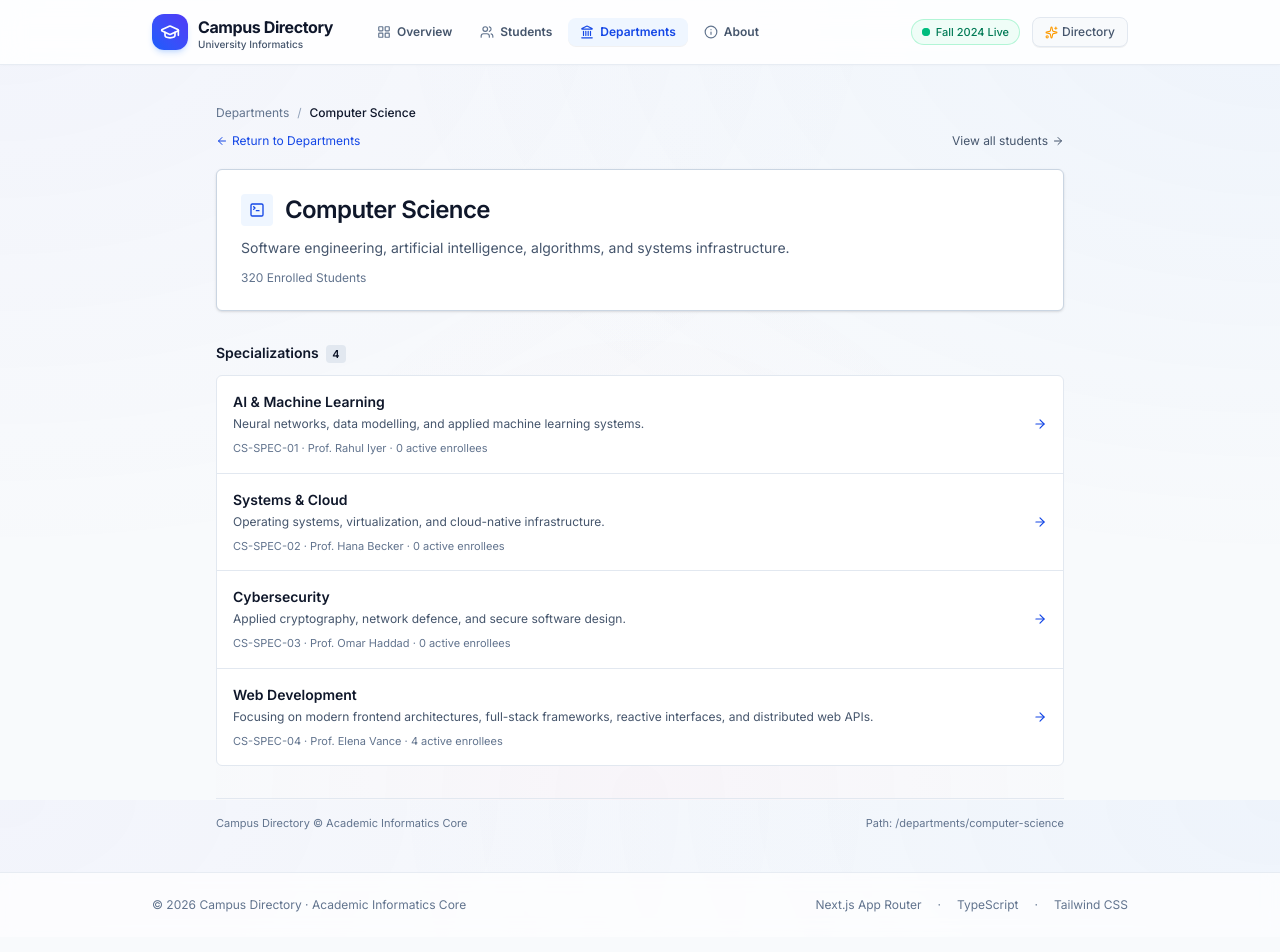
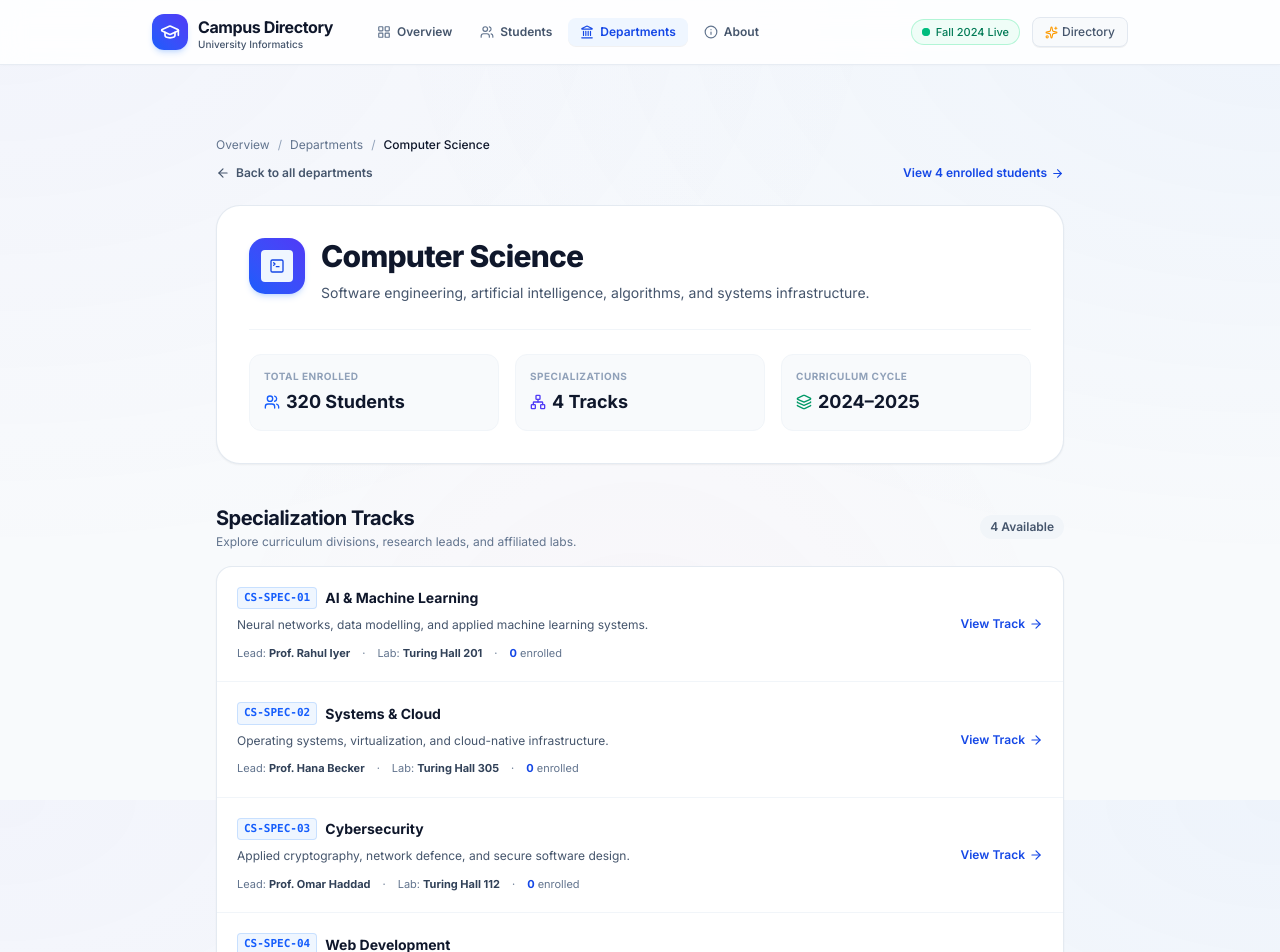
Before and after one commit to nishit546/Student_directory_nextjs, a Next.js app: page /departments/computer-science in a window 1280 px wide. Shown: the top 952 px of the page. Built offline with nearby package versions, Linux system fonts and the light colour scheme.

Commit message:
feat(department): add faculty statistics, track lead metadata, and enrolled student roster

```diff
--- a/src/app/departments/[department]/page.tsx
+++ b/src/app/departments/[department]/page.tsx
@@ -1,11 +1,12 @@
 import Link from "next/link";
 import { notFound } from "next/navigation";
-import { ArrowLeft, ArrowRight } from "lucide-react";
+import { ArrowLeft, ArrowRight, Network, Users, BookOpen, Layers } from "lucide-react";
 import Container from "@/components/Container";
 import Breadcrumbs from "@/components/Breadcrumbs";
 import DepartmentIcon from "@/components/DepartmentIcon";
 import PageFooter from "@/components/PageFooter";
-import { departments, getDepartment, studentsInSpecialization } from "@/data/campus";
+import StudentCard from "@/components/StudentCard";
+import { departments, getDepartment, students, studentsInSpecialization } from "@/data/campus";
 
 export function generateStaticParams() {
   return departments.map((d) => ({ department: d.slug }));
@@ -16,50 +17,166 @@ export default async function DepartmentPage({ params }: { params: Promise<{ dep
   const dept = getDepartment(department);
   if (!dept) notFound();
 
+  // Get all students enrolled in this department
+  const deptStudents = students.filter((s) => s.department === dept.slug);
+
   return (
+    <div className="py-8">
       <Container size="lg">
-      <Breadcrumbs items={[{ label: "Departments", href: "/departments" }, { label: dept.name }]} />
-      <div className="mt-3 mb-5 flex items-center justify-between text-xs">
-        <Link href="/departments" className="flex items-center gap-1 text-blue-700 hover:underline">
-          <ArrowLeft size={12} /> Return to Departments
+        <Breadcrumbs
+          items={[
+            { label: "Overview", href: "/" },
+            { label: "Departments", href: "/departments" },
+            { label: dept.name },
+          ]}
+        />
+
+        <div className="mt-3 mb-6 flex items-center justify-between text-xs">
+          <Link
+            href="/departments"
+            className="inline-flex items-center gap-1.5 font-semibold text-slate-600 hover:text-slate-900 transition-colors"
+          >
+            <ArrowLeft size={14} /> Back to all departments
           </Link>
-        <Link href={`/students?department=${dept.slug}`} className="flex items-center gap-1 text-slate-600 hover:text-slate-900">
-          View all students <ArrowRight size={12} />
+          <Link
+            href={`/students?department=${dept.slug}`}
+            className="inline-flex items-center gap-1 font-semibold text-blue-700 hover:underline"
+          >
+            <span>View {deptStudents.length} enrolled students</span>
+            <ArrowRight size={13} />
           </Link>
         </div>
 
-      <section className="rounded-md border border-slate-300 bg-white p-6 shadow-sm">
-        <div className="flex items-center gap-3">
+        {/* Department Hero Card */}
+        <section className="overflow-hidden rounded-3xl border border-slate-200/90 bg-white p-6 sm:p-8 shadow-xs">
+          <div className="flex flex-col sm:flex-row sm:items-center justify-between gap-6">
+            <div className="flex items-start gap-4">
+              <div className="flex h-14 w-14 shrink-0 items-center justify-center rounded-2xl bg-gradient-to-tr from-blue-600 to-indigo-600 text-white shadow-md shadow-blue-500/20">
                 <DepartmentIcon name={dept.icon} />
-          <h1 className="text-2xl font-semibold tracking-tight">{dept.name}</h1>
               </div>
-        <p className="mt-3 max-w-xl text-sm text-slate-600">{dept.description}</p>
-        <p className="mt-3 text-xs text-slate-500">{dept.enrolled} Enrolled Students</p>
+              <div>
+                <h1 className="text-2xl sm:text-3xl font-extrabold tracking-tight text-slate-900">
+                  {dept.name}
+                </h1>
+                <p className="mt-2 text-sm leading-relaxed text-slate-600 max-w-xl">
+                  {dept.description}
+                </p>
+              </div>
+            </div>
+          </div>
+
+          <div className="mt-6 pt-6 border-t border-slate-100 grid grid-cols-2 sm:grid-cols-3 gap-4">
+            <div className="rounded-xl bg-slate-50 p-3.5 border border-slate-100">
+              <p className="text-[10px] font-bold uppercase tracking-wider text-slate-400">Total Enrolled</p>
+              <p className="mt-1 text-lg font-bold text-slate-900 flex items-center gap-1.5">
+                <Users size={16} className="text-blue-600" />
+                {dept.enrolled} Students
+              </p>
+            </div>
+
+            <div className="rounded-xl bg-slate-50 p-3.5 border border-slate-100">
+              <p className="text-[10px] font-bold uppercase tracking-wider text-slate-400">Specializations</p>
+              <p className="mt-1 text-lg font-bold text-slate-900 flex items-center gap-1.5">
+                <Network size={16} className="text-indigo-600" />
+                {dept.specializations.length} Tracks
+              </p>
+            </div>
+
+            <div className="rounded-xl bg-slate-50 p-3.5 border border-slate-100 col-span-2 sm:col-span-1">
+              <p className="text-[10px] font-bold uppercase tracking-wider text-slate-400">Curriculum Cycle</p>
+              <p className="mt-1 text-lg font-bold text-slate-900 flex items-center gap-1.5">
+                <Layers size={16} className="text-emerald-600" />
+                2024–2025
+              </p>
+            </div>
+          </div>
         </section>
 
-      <h2 className="mt-8 mb-3 text-sm font-semibold">
-        Specializations <span className="ml-1 rounded bg-slate-200 px-1.5 py-0.5 text-[11px]">{dept.specializations.length}</span>
+        {/* Specialization Tracks */}
+        <section className="mt-10">
+          <div className="flex items-center justify-between mb-4">
+            <div>
+              <h2 className="text-xl font-bold tracking-tight text-slate-900">
+                Specialization Tracks
               </h2>
-      <div className="divide-y divide-slate-200 rounded-md border border-slate-200 bg-white">
-        {dept.specializations.map((s) => (
+              <p className="text-xs text-slate-500 mt-0.5">Explore curriculum divisions, research leads, and affiliated labs.</p>
+            </div>
+            <span className="rounded-full bg-slate-100 px-2.5 py-1 text-xs font-semibold text-slate-600">
+              {dept.specializations.length} Available
+            </span>
+          </div>
+
+          <div className="divide-y divide-slate-100 overflow-hidden rounded-2xl border border-slate-200/90 bg-white shadow-xs">
+            {dept.specializations.map((s) => {
+              const activeCount = studentsInSpecialization(dept.slug, s.slug).length;
+              return (
                 <Link
                   key={s.slug}
                   href={`/departments/${dept.slug}/${s.slug}`}
-            className="flex items-center justify-between gap-6 p-4 hover:bg-slate-50"
+                  className="group flex flex-col sm:flex-row sm:items-center justify-between gap-4 p-5 hover:bg-slate-50/80 transition-colors"
                 >
+                  <div className="flex-1">
+                    <div className="flex items-center gap-2">
+                      <span className="font-mono text-[11px] font-bold text-blue-600 bg-blue-50 border border-blue-200/80 rounded px-1.5 py-0.5">
+                        {s.code}
+                      </span>
+                      <h3 className="text-sm font-bold text-slate-900 group-hover:text-blue-600 transition-colors">
+                        {s.name}
+                      </h3>
+                    </div>
+                    <p className="mt-1.5 text-xs text-slate-600 leading-relaxed max-w-xl">
+                      {s.description}
+                    </p>
+                    <div className="mt-2.5 flex flex-wrap items-center gap-3 text-[11px] text-slate-500">
+                      <span>Lead: <strong className="text-slate-700">{s.lead}</strong></span>
+                      <span>·</span>
+                      <span>Lab: <strong className="text-slate-700">{s.lab}</strong></span>
+                      <span>·</span>
+                      <span><strong className="text-blue-700">{activeCount}</strong> enrolled</span>
+                    </div>
+                  </div>
+
+                  <div className="flex items-center gap-1 font-semibold text-xs text-blue-700 group-hover:translate-x-1 transition-transform shrink-0">
+                    <span>View Track</span>
+                    <ArrowRight size={14} />
+                  </div>
+                </Link>
+              );
+            })}
+          </div>
+        </section>
+
+        {/* Department Enrolled Students */}
+        {deptStudents.length > 0 && (
+          <section className="mt-12">
+            <div className="flex items-center justify-between mb-4">
               <div>
-              <p className="text-sm font-semibold">{s.name}</p>
-              <p className="mt-1 text-xs text-slate-600">{s.description}</p>
-              <p className="mt-2 text-[11px] text-slate-500">
-                {s.code} · {s.lead} · {studentsInSpecialization(dept.slug, s.slug).length} active enrollees
-              </p>
+                <h2 className="text-xl font-bold tracking-tight text-slate-900">
+                  Enrolled Students in {dept.name}
+                </h2>
+                <p className="text-xs text-slate-500 mt-0.5">Students currently active in this faculty.</p>
               </div>
-            <ArrowRight size={14} className="shrink-0 text-blue-700" />
+              <Link
+                href={`/students?department=${dept.slug}`}
+                className="text-xs font-semibold text-blue-700 hover:underline"
+              >
+                Open directory filter →
               </Link>
+            </div>
+
+            <div className="grid gap-4 sm:grid-cols-2 lg:grid-cols-3">
+              {deptStudents.map((s) => (
+                <StudentCard key={s.id} student={s} />
               ))}
             </div>
+          </section>
+        )}
 
-      <PageFooter left="Campus Directory © Academic Informatics Core" right={<>Path: /departments/{dept.slug}</>} />
+        <PageFooter
+          left={`Department Code: /departments/${dept.slug}`}
+          right="Campus Directory · Academic Registry"
+        />
       </Container>
+    </div>
   );
 }
```
Lines whose indentation alone changed are shown as unchanged.
